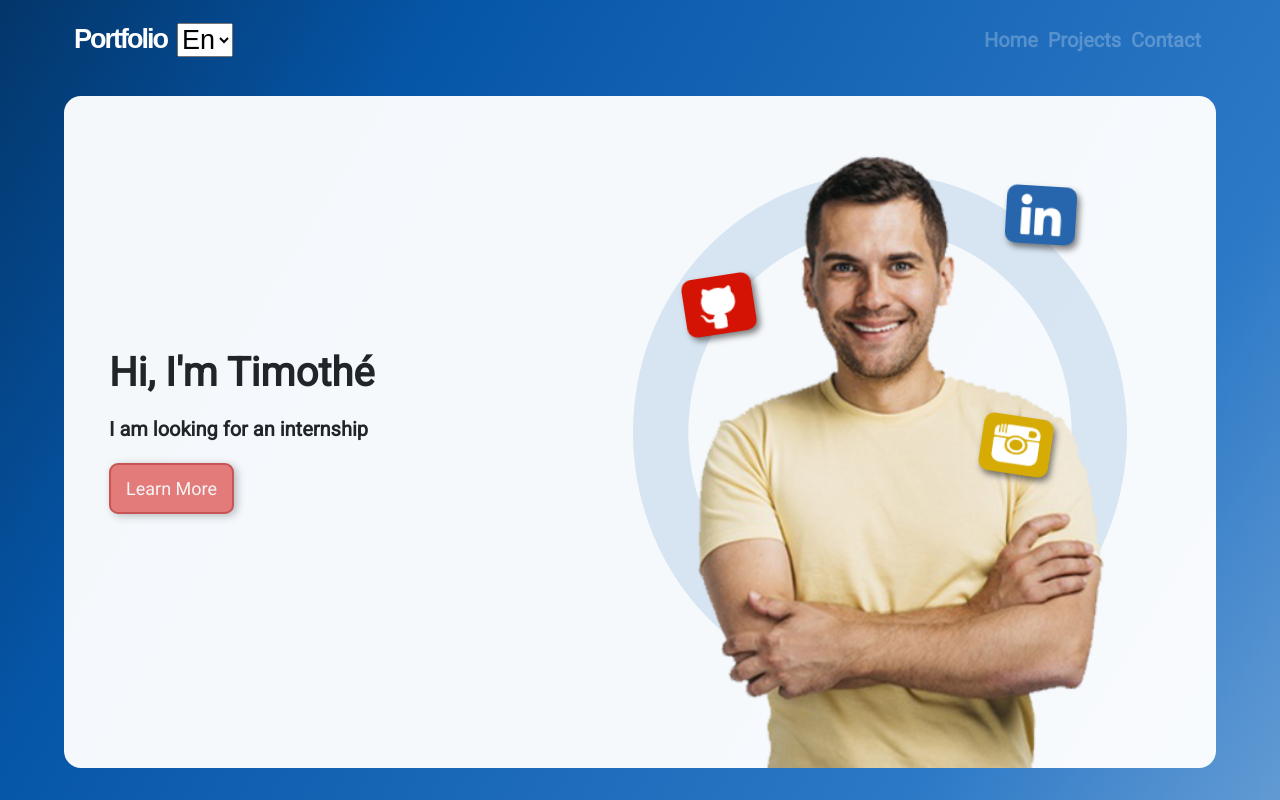
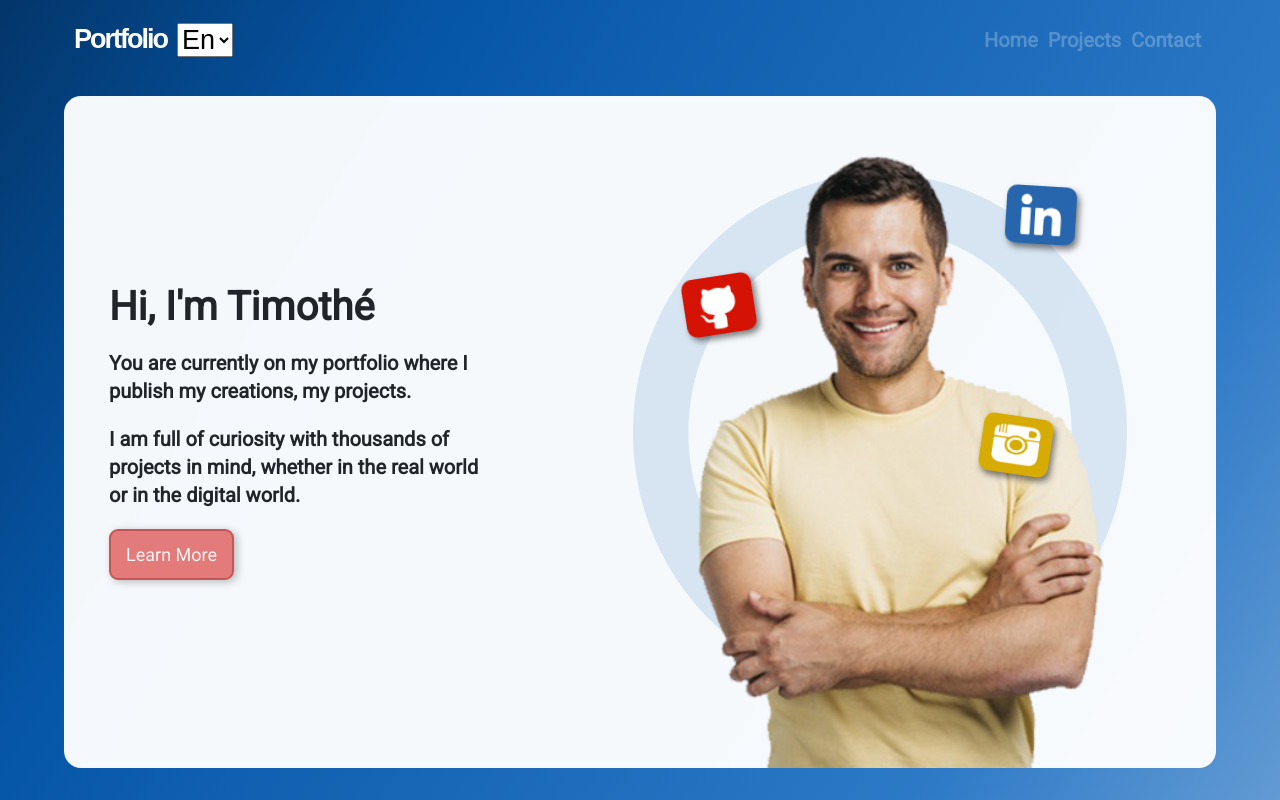
Before and after one commit to TimotheGauquelin/vcard, a React (Create React App) app: page /home in a window 1280 px wide. Built offline with nearby package versions, Linux system fonts and the light colour scheme.

Commit message:
Update Translator File of Home Component

```diff
--- a/src/components/Home.js
+++ b/src/components/Home.js
@@ -20,7 +20,13 @@ const Home = () => {
                 <div className="aboutInsert">
                     <FormattedMessage
                         id="home.about"
-                        defaultMessage="Je suis à la recherche d'un stage"
+                        defaultMessage="Vous êtes actuellement sur mon site"
+                    />
+                </div>
+                <div className="aboutInsert">
+                    <FormattedMessage
+                        id="home.about2"
+                        defaultMessage="Je suis plein de curiosité"
                     />
                 </div>
                 <Button className="buttonInsert" size="lg">
--- a/src/languages/en-US.json
+++ b/src/languages/en-US.json
@@ -3,7 +3,8 @@
     "header.projects": "Projects",
     "header.contact": "Contact",
     "home.name": "Hi, I'm Timothé",
-    "home.about": "I am looking for an internship",
+    "home.about": "You are currently on my portfolio where I publish my creations, my projects.",
+    "home.about2": "I am full of curiosity with thousands of projects in mind, whether in the real world or in the digital world.",
     "home.learnMore": "Learn More",
     "contact.downloadCV": "Download resume"
 }
--- a/src/languages/fr-FR.json
+++ b/src/languages/fr-FR.json
@@ -3,7 +3,8 @@
     "header.projects": "Projets",
     "header.contact": "Contact",
     "home.name": "Bonjour, je suis Timothé",
-    "home.about": "Je suis à la recherche d'un Stage",
+    "home.about": "Vous êtes actuellement sur mon portfolio où je publie mes créations, mes projets.",
+    "home.about2": "Je suis plein de curiosité avec des tonnes de projets en tête, que ce soit dans le monde réel ou dans le monde digital.",
     "home.learnMore": "En savoir plus",
     "contact.downloadCV": "Télécharger CV"
 }
```
